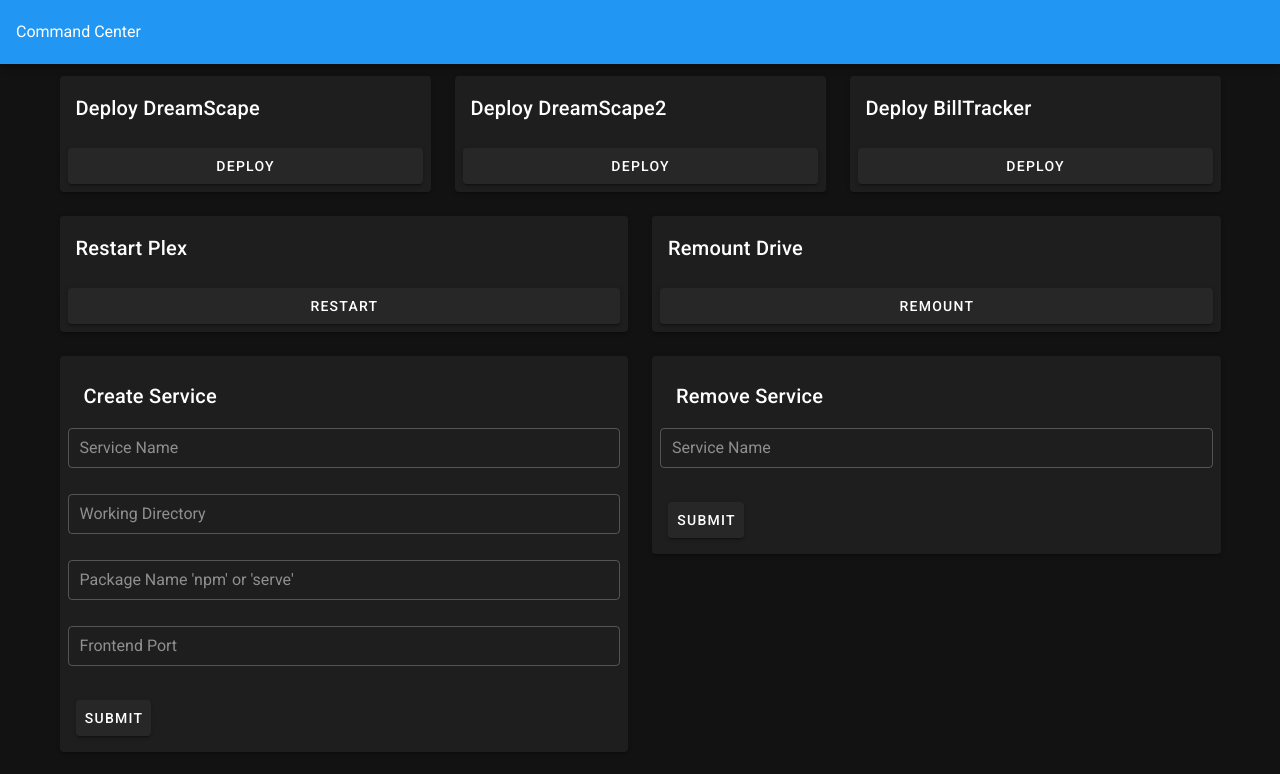
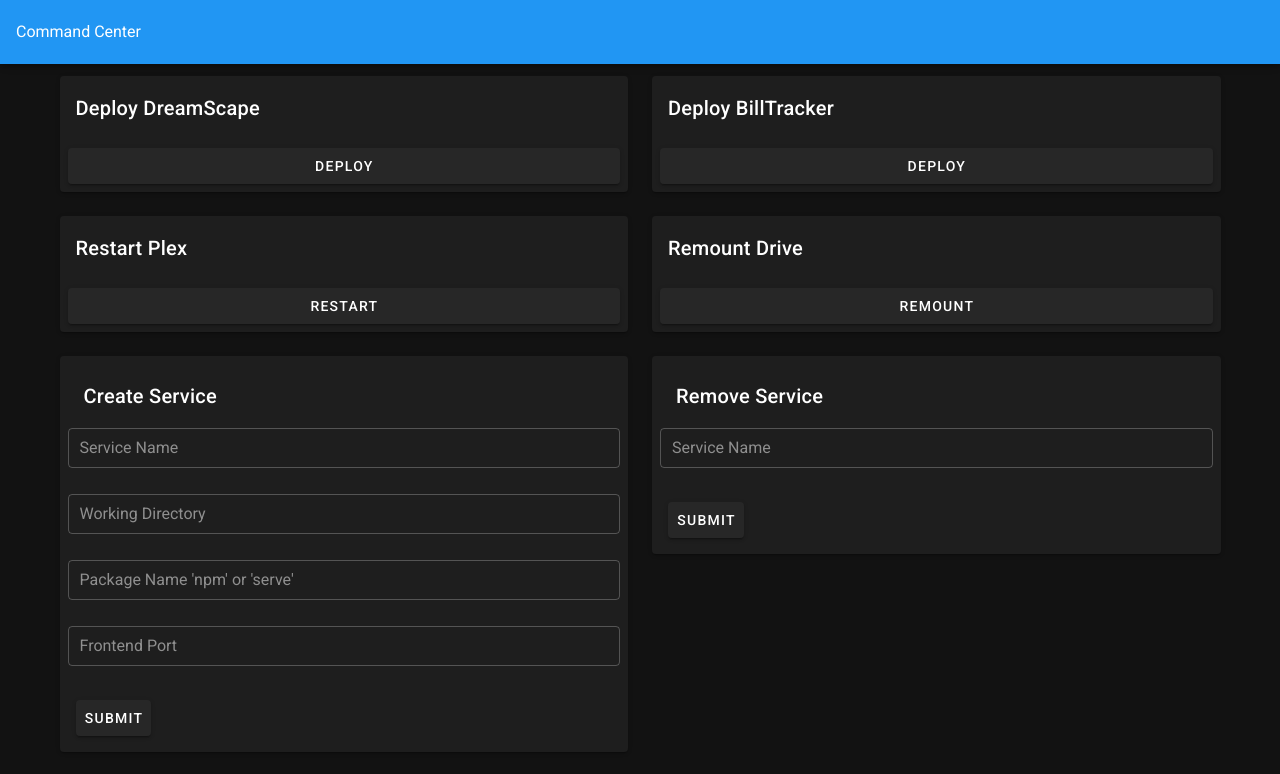
Before and after one commit to creative-gestalt/cc-front, a Vue app: page / in a window 1280 px wide. Shown: the top 774 px of the page. Built offline with nearby package versions, Linux system fonts and the light colour scheme.

Commit message:
removed dreamscape2

```diff
--- a/src/components/CommandCenter.vue
+++ b/src/components/CommandCenter.vue
@@ -15,7 +15,17 @@
           </v-card-actions>
         </v-card>
       </v-col>
-      <v-col cols="12" md="4" lg="4">
+      <v-col v-if="false" cols="12" md="4" lg="4">
+        <v-card>
+          <v-card-title>Deploy DreamScape2</v-card-title>
+          <v-card-actions>
+            <v-btn @click="deployProject('dreamscape-l')" width="100%">
+              deploy
+            </v-btn>
+          </v-card-actions>
+        </v-card>
+      </v-col>
+      <v-col cols="12" md="6" lg="6">
         <v-card>
           <v-card-title>Deploy DreamScape</v-card-title>
           <v-card-actions>
@@ -25,17 +35,7 @@
           </v-card-actions>
         </v-card>
       </v-col>
-      <v-col cols="12" md="4" lg="4">
-        <v-card>
-          <v-card-title>Deploy DreamScape2</v-card-title>
-          <v-card-actions>
-            <v-btn @click="deployProject('dreamscape-l')" width="100%">
-              deploy
-            </v-btn>
-          </v-card-actions>
-        </v-card>
-      </v-col>
-      <v-col cols="12" md="4" lg="4">
+      <v-col cols="12" md="6" lg="6">
         <v-card>
           <v-card-title>Deploy BillTracker</v-card-title>
           <v-card-actions>
```
